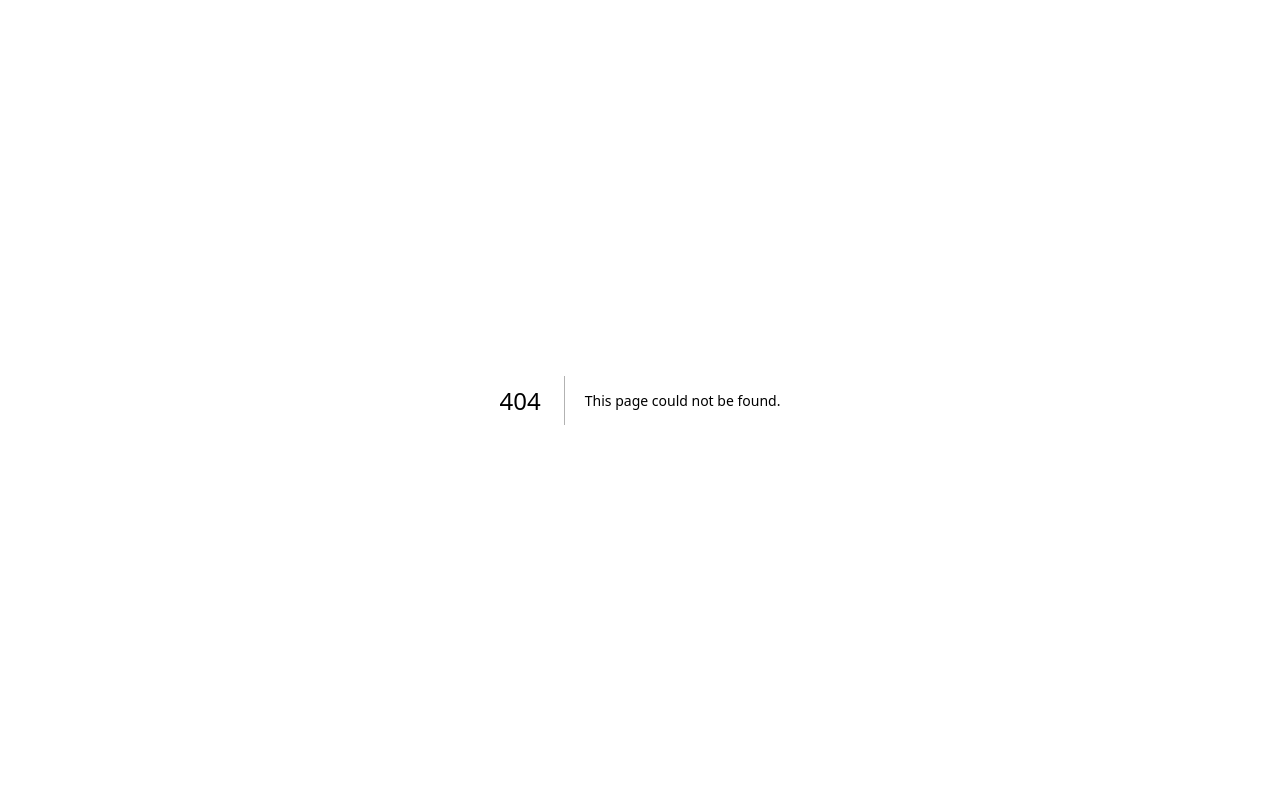
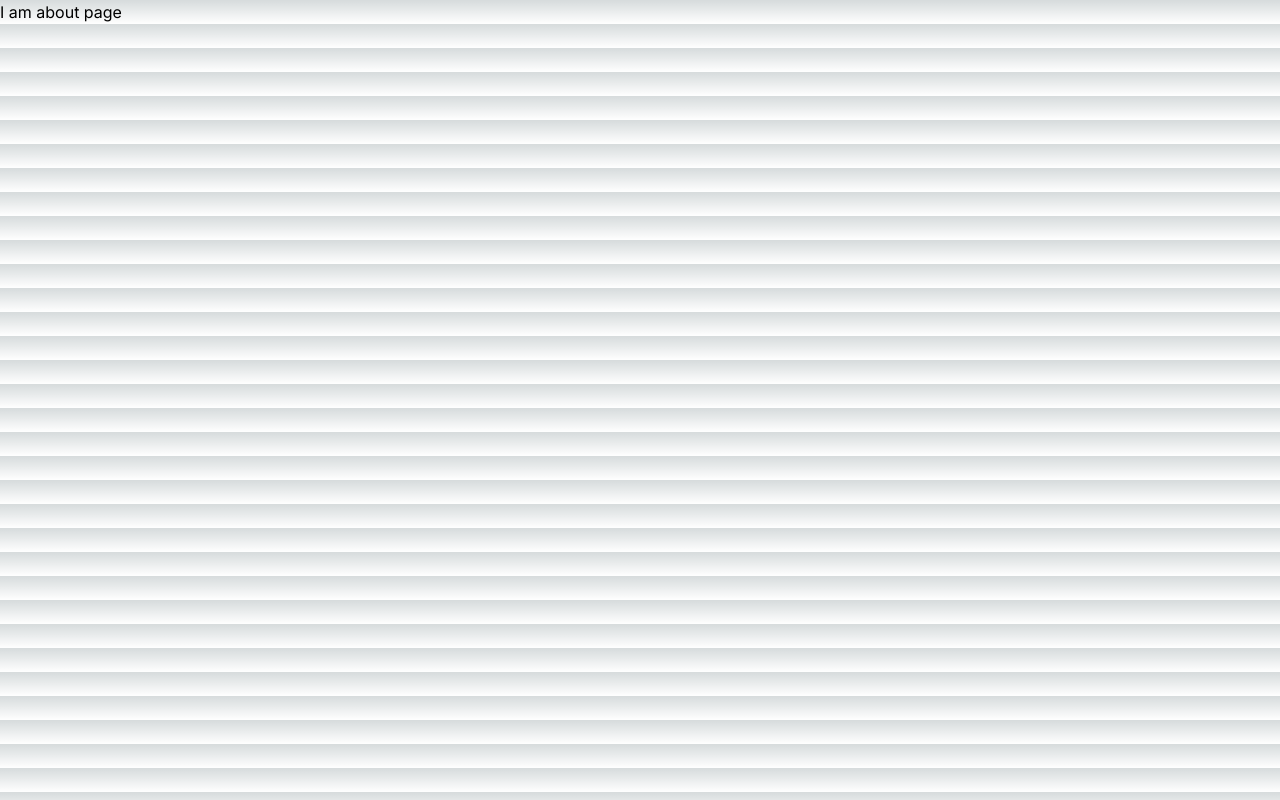
Before and after one commit to raphaelchpprt/raphaelch.me, a Next.js app: page /about in a window 1280 px wide. Before the commit this address had no page. Built offline with nearby package versions, Linux system fonts and the light colour scheme.

Commit message:
Initial commit from Create Next App

```diff
--- a/package.json
+++ b/package.json
@@ -6,7 +6,8 @@
     "dev": "next dev",
     "build": "next build",
     "start": "next start",
-    "lint": "next lint"
+    "lint": "eslint",
+    "lint:fix": "eslint --fix"
   },
   "dependencies": {
     "@types/node": "20.2.4",
--- /dev/null
+++ b/src/app/about/page.js
@@ -0,0 +1,11 @@
+import React from 'react';
+
+const about = () => {
+  return (
+    <div>
+      <h1>I am about page</h1>
+    </div>
+  );
+};
+
+export default about;
--- /dev/null
+++ b/src/app/blog/[slug]/page.tsx
@@ -0,0 +1,7 @@
+import React from 'react';
+
+export default function Page({ params }: { params: { slug: string } }) {
+  const { slug } = params;
+
+  return <h1>My Page: {slug}</h1>;
+}
--- /dev/null
+++ b/src/app/blog/page.js
@@ -0,0 +1,7 @@
+import React from 'react';
+
+const index = () => {
+  return <div>I am blog page</div>;
+};
+
+export default index;
--- a/tsconfig.json
+++ b/tsconfig.json
@@ -1,5 +1,6 @@
 {
   "compilerOptions": {
+    "baseUrl": "src/",
     "target": "es5",
     "lib": ["dom", "dom.iterable", "esnext"],
     "allowJs": true,
```
